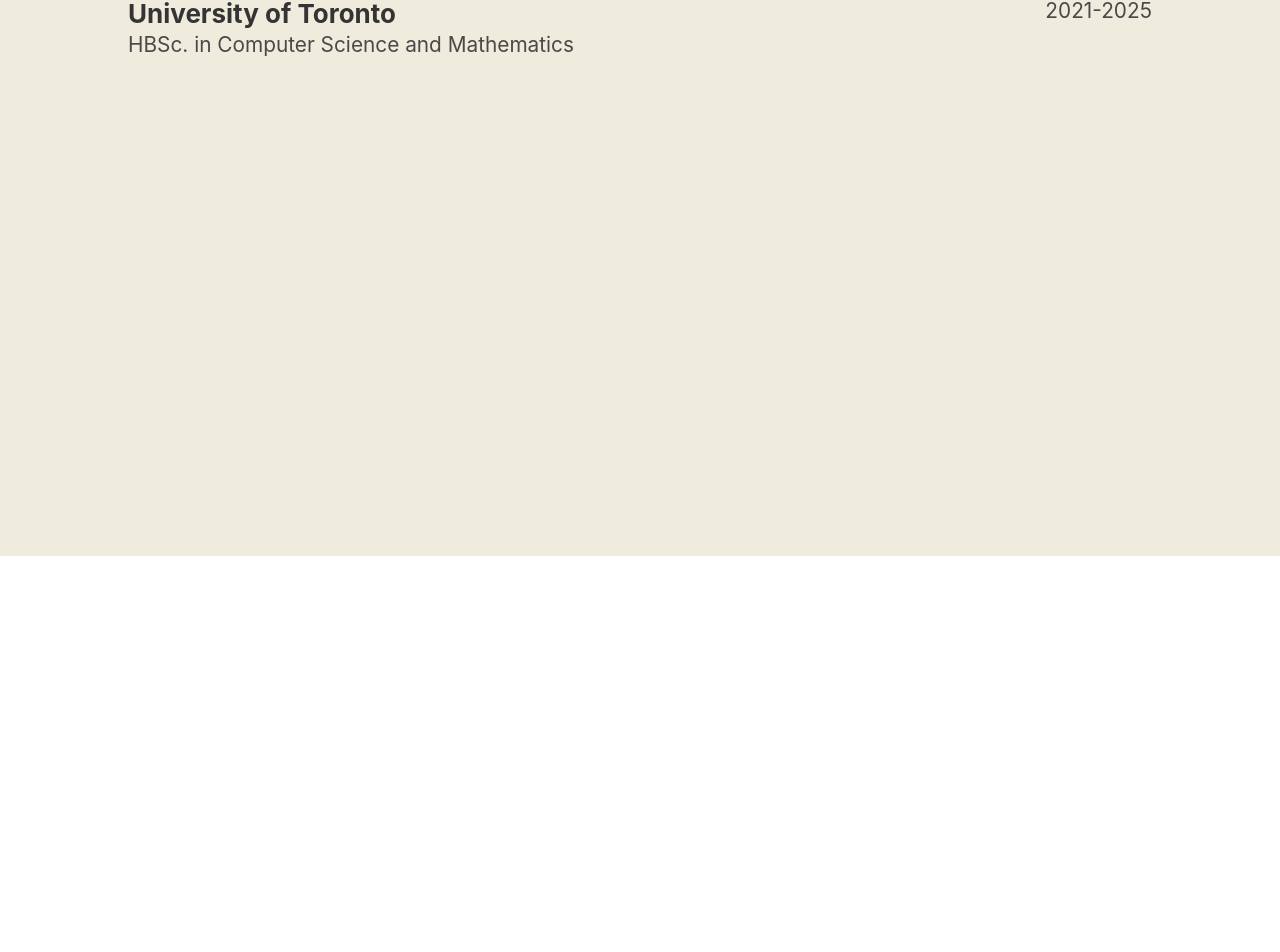
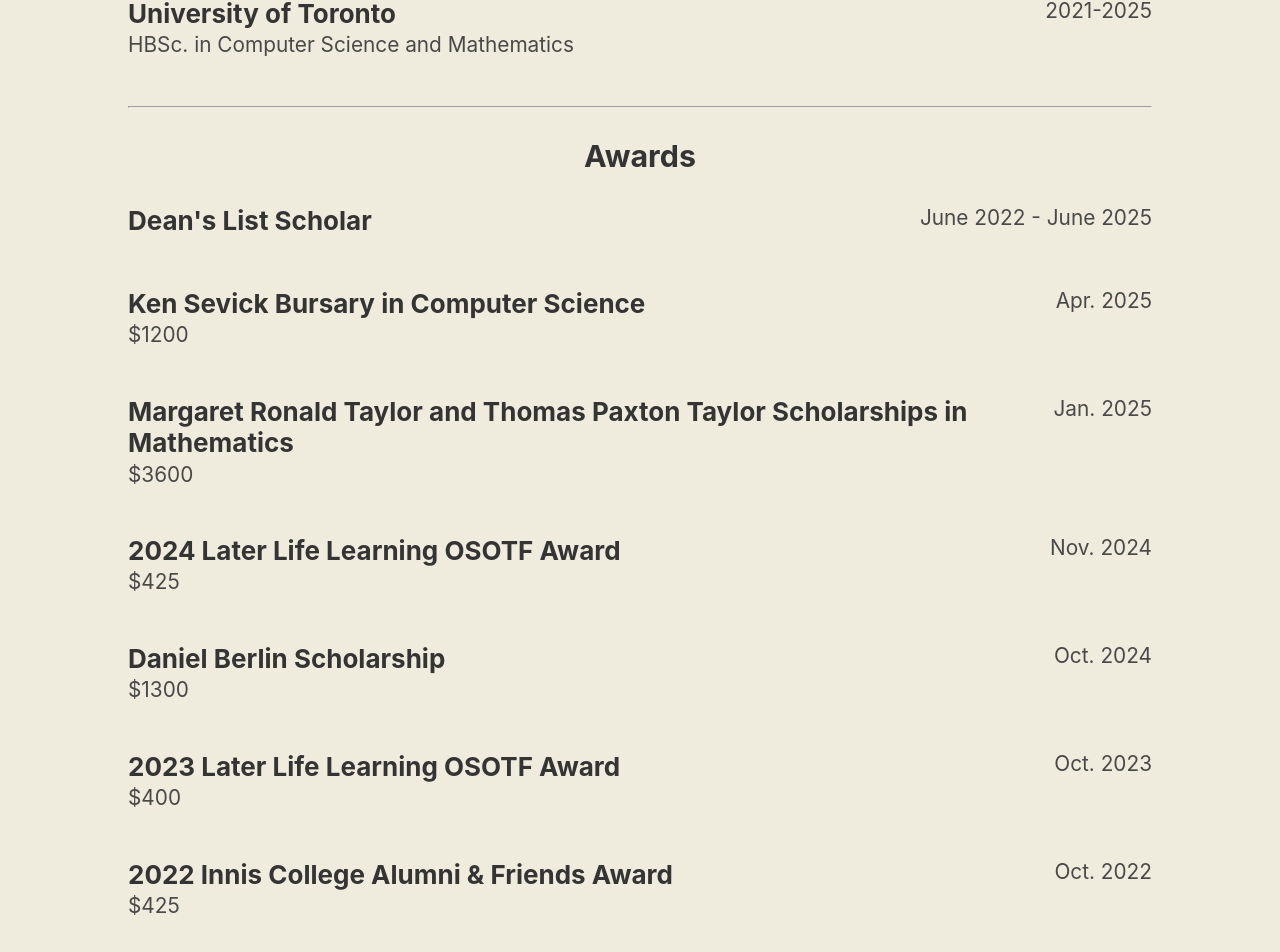
Before and after one commit to alfred-mikhael/alfred-mikhael.github.io, a React (Create React App) app: page /#/education in a window 1280 px wide. Shown: the part 270-1222 px from the top of the page. Before the commit the page ends 826 px from the top, so only its background shows below. Built offline with nearby package versions, Linux system fonts and the light colour scheme.

Commit message:
add awards section to education

```diff
--- a/src/components/education/education.js
+++ b/src/components/education/education.js
@@ -17,6 +17,42 @@
                     date="2021-2025"
                     major="HBSc. in Computer Science and Mathematics"
                 />
+                <hr></hr>
+                <h3> Awards </h3>
+                <EducationDetails
+                    name="Dean's List Scholar"
+                    date="June 2022 - June 2025"
+                />
+                <EducationDetails
+                    name="Ken Sevick Bursary in Computer Science"
+                    date="Apr. 2025"
+                    major="$1200"
+                />
+                <EducationDetails
+                    name="Margaret Ronald Taylor and Thomas Paxton Taylor Scholarships in Mathematics"
+                    date="Jan. 2025"
+                    major="$3600"
+                />
+                <EducationDetails
+                    name="2024 Later Life Learning OSOTF Award"
+                    date="Nov. 2024"
+                    major="$425"
+                />
+                <EducationDetails
+                    name="Daniel Berlin Scholarship"
+                    date="Oct. 2024"
+                    major="$1300"
+                />
+                <EducationDetails
+                    name="2023 Later Life Learning OSOTF Award"
+                    date="Oct. 2023"
+                    major="$400"
+                />
+                <EducationDetails
+                    name="2022 Innis College Alumni & Friends Award"
+                    date="Oct. 2022"
+                    major="$425"
+                />
             </div>
             <Footer />
         </div>
```
Also changed, not shown: src/components/education/education.css (line endings or trailing spaces). Lines whose indentation alone changed are shown as unchanged.
